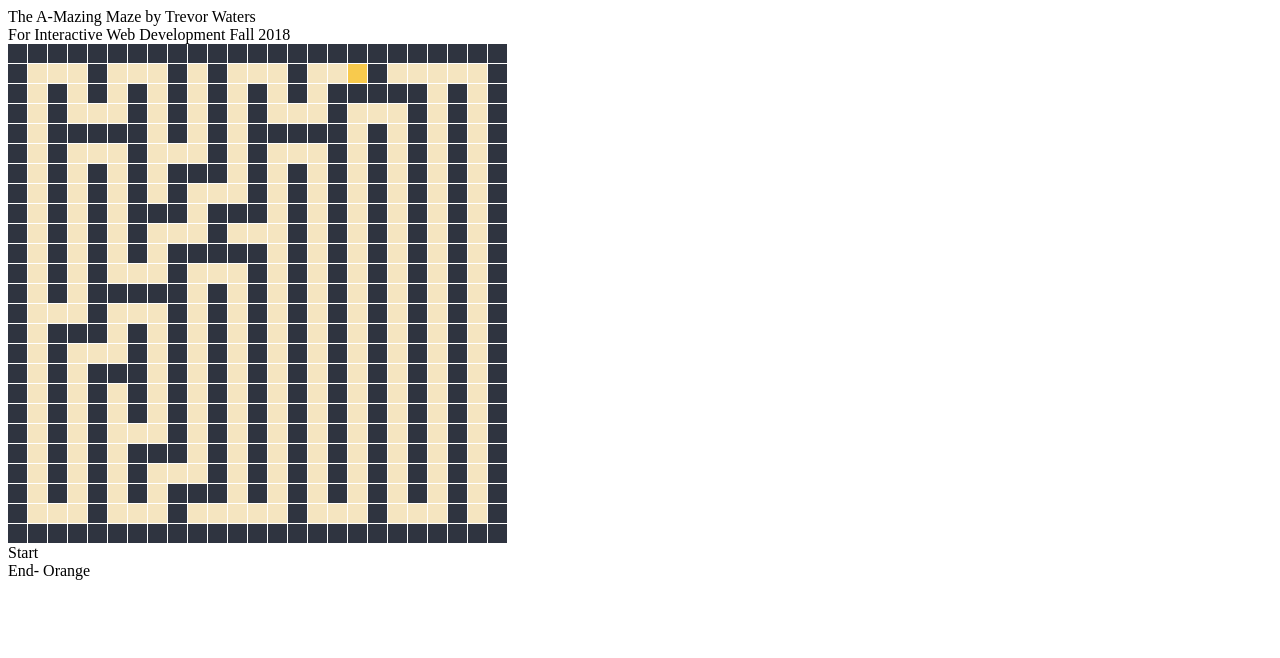
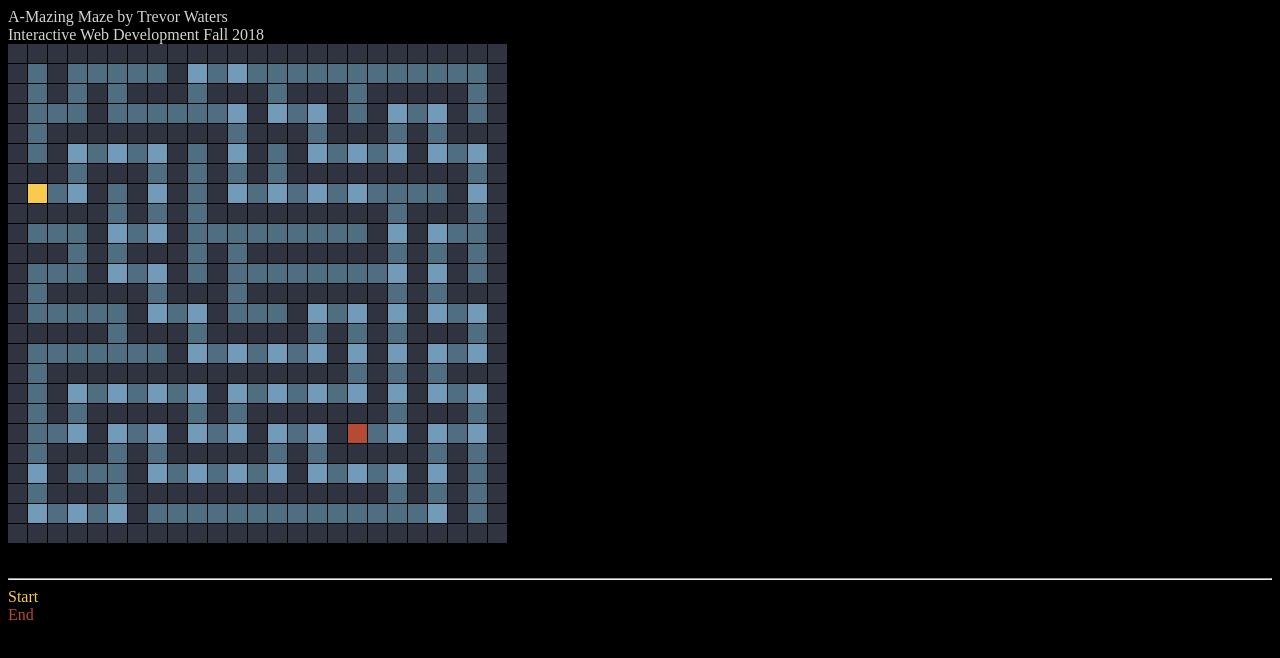
Before and after one commit to TinStarfish/MazeGenerator, a plain HTML site: page index.html in a window 1280 px wide. Drawn offline with Linux system fonts and the light colour scheme.

Commit message:
Mostly finished part 2
Most of the functionality from part 2. Need to figure out how to change the walls to follow Color

```diff
--- a/index.html
+++ b/index.html
@@ -5,13 +5,19 @@
 
 
     </head>
-    <body>
-    <Header>The A-Mazing Maze by Trevor Waters</Header>
-    <Header>For Interactive Web Development Fall 2018</Header>
+    <body bgcolor="#000">
+    <Header><font color = "#D4D4D1">A-Mazing Maze by Trevor Waters</font></Header>
+    <Header><font color = "#D4D4D1">Interactive Web Development Fall 2018</font></Header>
     <canvas id = "myCanvas" width = 401 height = 401></canvas>
     <script src = "script.js"></script>
-        <Header style="color:'rgb(248,202,77)'">Start</Header>
-    <Header>End- Orange</Header>
+    <header>Block Colors-</header>
+    <p>
+        <hr>
+        <header><font color = "#F8CA4D">Start</font></header>
+        <font color = "#B54A35">End</font>
+
+
+        </p>
 
     </body>
 
--- a/script.js
+++ b/script.js
@@ -13,10 +13,10 @@
 var MAZE_TEMP_HEIGHT = 25;
 
 var WALL_COLOR = 'rgb(47,52,64)';
-var PATH_COLOR = 'rgb(63,86,102)';
+var FOLLOW_COLOR = 'rgb(80,110,130)';
 var START_COLOR = 'rgb(248,202,77)';
 var END_COLOR = 'rgb(181,74,53)';
-var FOLLOW_COLOR = 'rgb(245,229,192)';
+var PATH_COLOR = 'rgb(113, 155,184)';
 
 var StartPoint;
 var EndPoint;
@@ -26,13 +26,17 @@
 
 var Visited = [];
 var Traceback = [];
+var TracebackCopy = [];
+var TracebackLongest = 0;
 
 function Main () {
     DrawCanvas();
     MazeBase();
     SetNodes();
-    DrawStartAndEndPoints();
+    DrawStartPoint();
     DepthFirstSearchIterative();
+    DrawEndPoint();
+    DrawAI();
     DrawMaze();
 
 }
@@ -127,9 +131,15 @@
 
     for(var i = 0; i < MAZE_TEMP_HEIGHT*MAZE_TEMP_WIDTH;i++) {
 
-//        console.log(Visited);
+        if(Traceback.length>TracebackLongest){
+            TracebackCopy=Traceback.slice();
+            TracebackLongest=Traceback.length;
 
+        }
+
+        //console.log(TracebackCopy);
         var possibleDirections = "";
+        var previousDirection = "";
 
 
         //check below node
@@ -153,46 +163,90 @@
 
         }
 
-        console.log("Possible directions- " + possibleDirections);
+        //console.log("Possible directions- " + possibleDirections);
 
 
         if(possibleDirections){
-             var randomDir = Math.floor(Math.random()*(possibleDirections.length-1)+0);
-//                console.log("Random direction- " + randomDir);
+             var randomDir = Math.floor(Math.random()*(possibleDirections.length));
         switch (possibleDirections[randomDir]) {
             case "U":
+                if(previousDirection!="U"){
                     grid[currentNode_X][currentNode_Y-2] = 4;
                     grid[currentNode_X][currentNode_Y-1] = 4;
                     currentNode_Y+=-2;
+
+                    previousDirection="U";
+
+                   } else {
+
+                      //console.log("previous direction was 'UP', choosing another direction.");
+
+                   }
+
                break;
             case "D":
+                if(previousDirection!="D"){
                     grid[currentNode_X][currentNode_Y+2] = 4;
                     grid[currentNode_X][currentNode_Y+1] = 4;
                     currentNode_Y+=2;
+
+                    previousDirection="D";
+
+                } else {
+
+                    //console.log("previous direction was 'DOWN', choosing another direction.");
+                    break;
+
+                }
+
                 break;
             case "L":
+                if(previousDirection!="L"){
                     grid[currentNode_X-2][currentNode_Y] = 4;
                     grid[currentNode_X-1][currentNode_Y] = 4;
                     currentNode_X+=-2;
+
+                    previousDirection="L";
+
+                } else {
+
+                     //console.log("previous direction was 'LEFT', choosing another direction.");
+
+                }
+
+
                 break;
             case "R":
+                if(previousDirection!="R") {
                     grid[currentNode_X+2][currentNode_Y] = 4;
                     grid[currentNode_X+1][currentNode_Y] = 4;
                     currentNode_X+=2;
+                    previousDirection="R";
+
+                }
+
+                else {
+
+                     //console.log("previous direction was 'RIGHT', choosing another direction.");
+
+                }
+
                 break;
 
 
             }
             Visited.push({x:currentNode_X, y:currentNode_Y});
-            console.log(Visited);
-            //Traceback.push({x:currentNode_X, y:currentNode_Y});
+            //console.log(Visited);
+            Traceback.push({x:currentNode_X, y:currentNode_Y});
 
         } else {
-            if(Visited.length > 0) {
-                currentNode_X = Visited[Visited.length-1].x;
-                currentNode_Y = Visited[Visited.length-1].y;
+            if(Traceback.length > 0) {
+                currentNode_X = Traceback[Traceback.length-1].x;
+                currentNode_Y = Traceback[Traceback.length-1].y;
+
             }
-            Visited.pop();
+
+            Traceback.pop();
 
 
         }
@@ -202,16 +256,11 @@
 
 }
 
-function DrawStartAndEndPoints() {
+function DrawStartPoint() {
     var randSide = Math.floor(Math.random()*4);
-    console.log("random side: " + randSide);
     var randX;
     var randY;
-    /*
-    b = Math.floor(Math.Random(MW-1)/2);
-    c = b*2+1
-    randX = c;
-    */
+
     if(randSide==0 || randSide==2){
         randX = (Math.floor(Math.random()*(MAZE_TEMP_WIDTH-1)/2))*2+1;
         randY = 1;
@@ -219,7 +268,7 @@
         StartPoint = grid[randX][randY];
         currentNode_X = randX;
         currentNode_Y = randY;
-        console.log("Ran:"+randSide + " X:" + randX + " Y:" + randY);
+
 
 
     }
@@ -230,9 +279,75 @@
         StartPoint = grid[randX][randY];
         currentNode_X = randX;
         currentNode_Y = randY;
-        console.log("Ran:"+randSide + " X:" + randX + " Y:" + randY);
+
 
     }
 }
 
+function DrawEndPoint() {
+
+    var newXValue = TracebackCopy[TracebackCopy.length-1].x;
+    var newYValue = TracebackCopy[TracebackCopy.length-1].y;
+    console.log("End Point X- " + newXValue);
+    console.log("End Point Y- " + newYValue);
+    grid[newXValue][newYValue]=3;
+
+}
+
+function DrawAI() {
+    for (var i = 0; i < TracebackCopy.length; i++) {
+        setInterval(AnimateAI(i), 1000);
+
+
+
+
+
+    }
+
+
+
+
+
+}
+
+function AnimateAI(x) {
+
+    var newXValue = TracebackCopy[x].x;
+    var newYValue = TracebackCopy[x].y;
+
+    if(grid[newXValue][newYValue]==2 || grid[newXValue][newYValue]==3) {
+        //console.log("That's the start point.");
+
+    } else {
+        grid[newXValue][newYValue] = 0;
+
+    }
+
+    //console.log("animate frame- "+x);
+    //DrawMaze();
+
+
+
+
+
+
+
+
+
+}
+
+
+
+
+
+
+
+
+
+
+
+
+
+
+
 Main();
```
Lines whose indentation alone changed are shown as unchanged.
